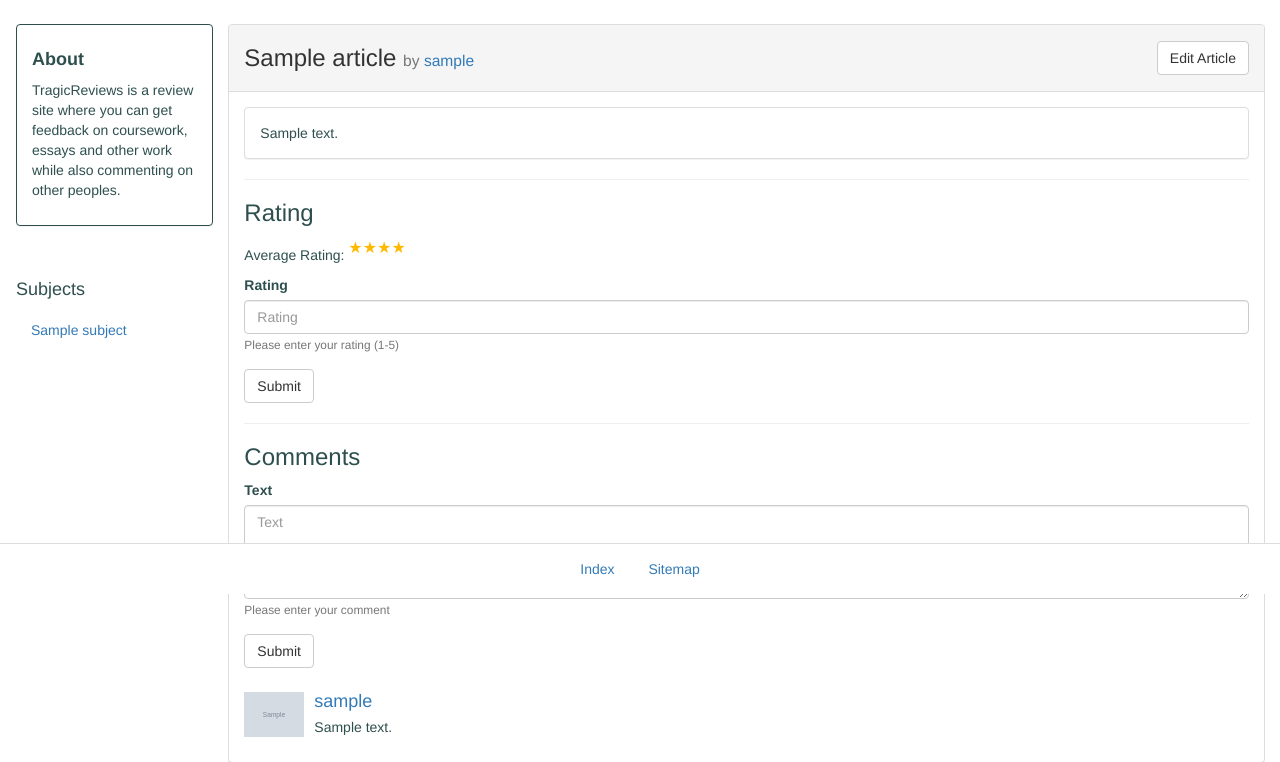
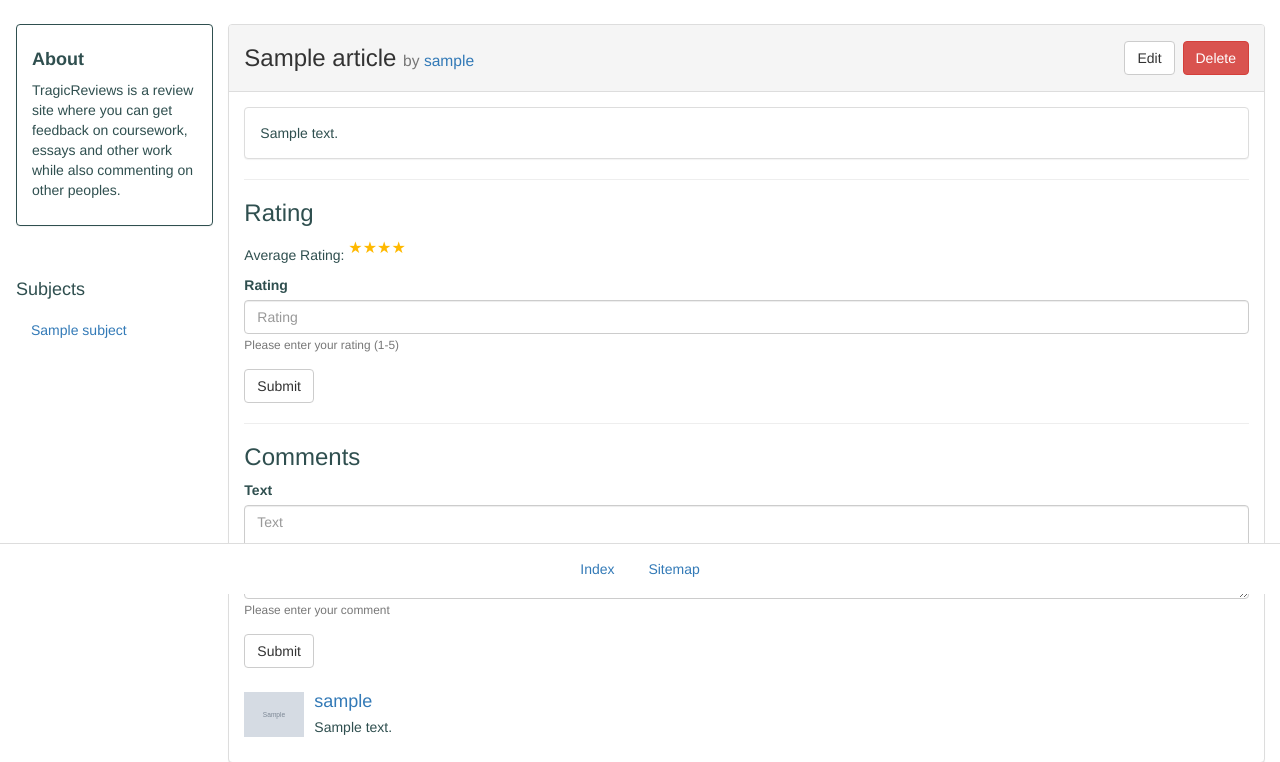
Before and after one commit to wad2-2018-lab10-teamB/tragicreviews, a Django app: page /tragicreviews/category/1/article/1/ in a window 1280 px wide. Shown: the part 206-968 px from the top of the page. Run offline with Django 3.2, Linux system fonts and the light colour scheme; a user stored in the database is signed in; tables that the repository leaves empty hold one stand-in row (values such as "Sample post"); grey boxes marked "Sample" are stand-in pictures; some libraries are stand-ins or nearby versions.

Commit message:
Added article deletion.

```diff
--- a/static/css/base.css
+++ b/static/css/base.css
@@ -203,7 +203,7 @@ p.article {
 }
 
 .left-buffer {
-    margin-left:3vh;
+    margin-left: 4px;
 }
 
 .navbar-fixed-bottom {
--- a/templates/tragicreviews/article.html
+++ b/templates/tragicreviews/article.html
@@ -34,7 +34,10 @@
                 </div>
                 <div class="col-sm-4">
                     {% if user == article.author.user %}
-                        <a href="{% url 'edit_article' article.category.slug article.id %}" class="btn btn-default pull-right" role="button">Edit Article</a>
+                        <div class="pull-right">
+                            <a href="{% url 'edit_article' article.category.slug article.id %}" class="btn btn-default" role="button">Edit</a>
+                            <a href="{% url 'delete_article' article.category.slug article.id %}" class="btn btn-danger left-buffer" role="button">Delete</a>
+                        </div>
                     {% endif %}
                 </div>
             </div>
--- a/tragicreviews/urls.py
+++ b/tragicreviews/urls.py
@@ -6,6 +6,7 @@ urlpatterns = [
     url(r'^category/(?P<category_name_slug>[\w\-]+)/add-article/$', views.add_article, name='add_article'),
     url(r'^category/(?P<category_name_slug>[\w\-]+)/article/(?P<article_id>\d+)/$', views.article, name='article'),
     url(r'^category/(?P<category_name_slug>[\w\-]+)/article/(?P<article_id>\d+)/edit/$', views.edit_article, name='edit_article'),
+    url(r'^category/(?P<category_name_slug>[\w\-]+)/article/(?P<article_id>\d+)/delete/$', views.DeleteArticleView.as_view(), name='delete_article'),
     url(r'^profile/(?P<profile_id>[\w\-\.\+@]+)/$', views.profile, name='profile'),
     url(r'^profile/(?P<profile_id>[\w\-\.\+@]+)/reviews/$', views.profile_reviews, name='profile_reviews'),
     url(r'^profile/(?P<profile_id>[\w\-\.\+@]+)/uploads/$', views.profile_uploads, name='profile_uploads'),
--- a/tragicreviews/views.py
+++ b/tragicreviews/views.py
@@ -1,9 +1,10 @@
 from django.shortcuts import render, get_object_or_404
 from django.contrib.auth.decorators import login_required, permission_required
+from django.contrib.auth.mixins import LoginRequiredMixin
 from tragicreviews.models import Subject, UserProfile, Article, Rating, Comment, ArticleViews
 from tragicreviews.forms import ArticleForm, CommentForm, RatingForm, SubjectForm
 from django.http import HttpResponseRedirect
-from django.core.urlresolvers import reverse
+from django.core.urlresolvers import reverse, reverse_lazy
 from django.views.generic.edit import DeleteView
 from django.core.exceptions import PermissionDenied
 
@@ -131,6 +132,21 @@ def edit_article(request, article_id, category_name_slug):
     return render(request, 'tragicreviews/edit_article.html', context_dict)
 
 
+class DeleteArticleView(DeleteView, LoginRequiredMixin):
+    model = Article
+    template_name = 'tragicreviews/generic_confirm_delete.html'
+    success_url = reverse_lazy('index')
+    slug_field = 'id'
+    slug_url_kwarg = 'article_id'
+
+    def get_object(self, queryset=None):
+        """ Hook to ensure object is owned by request.user. """
+        article = super().get_object()
+        if self.request.user != article.author.user:
+            raise PermissionDenied
+        return article
+
+
 def base(request):
     context_dict = {}
 
```
Also changed, not shown: templates/tragicreviews/generic_confirm_delete.html (added, +22 -0 lines).
